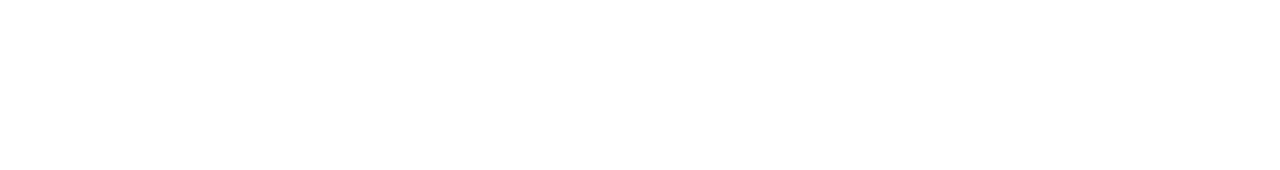
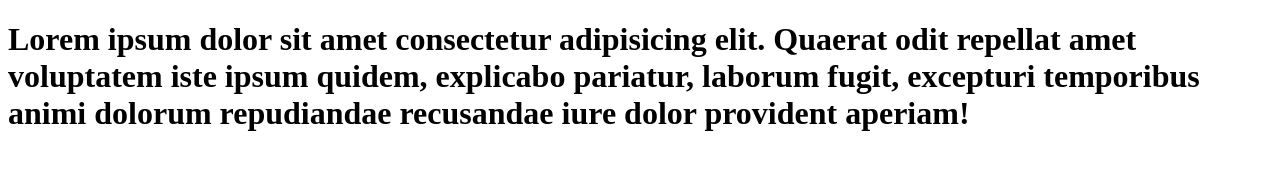
Before and after one commit to KevinStiven1807/kevs, a plain HTML site: page xcfcf.html in a window 1280 px wide. Drawn offline with Linux system fonts and the light colour scheme.

Commit message:
actualizar html

```diff
--- a/xcfcf.html
+++ b/xcfcf.html
@@ -7,6 +7,6 @@
     <title>Document</title>
 </head>
 <body>
-
+    <h1>Lorem ipsum dolor sit amet consectetur adipisicing elit. Quaerat odit repellat amet voluptatem iste ipsum quidem, explicabo pariatur, laborum fugit, excepturi temporibus animi dolorum repudiandae recusandae iure dolor provident aperiam!</h1>
 </body>
 </html>
```
